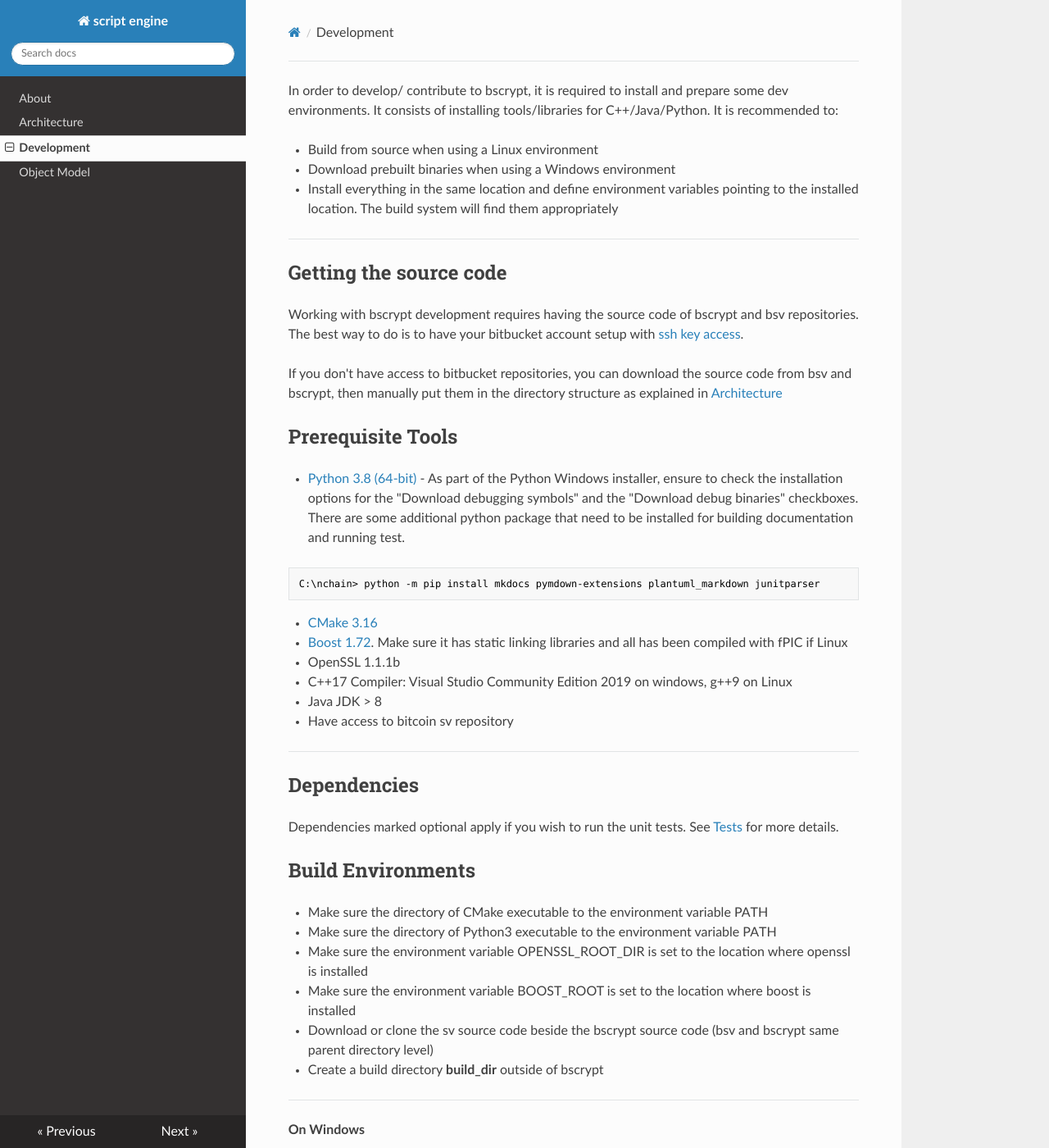
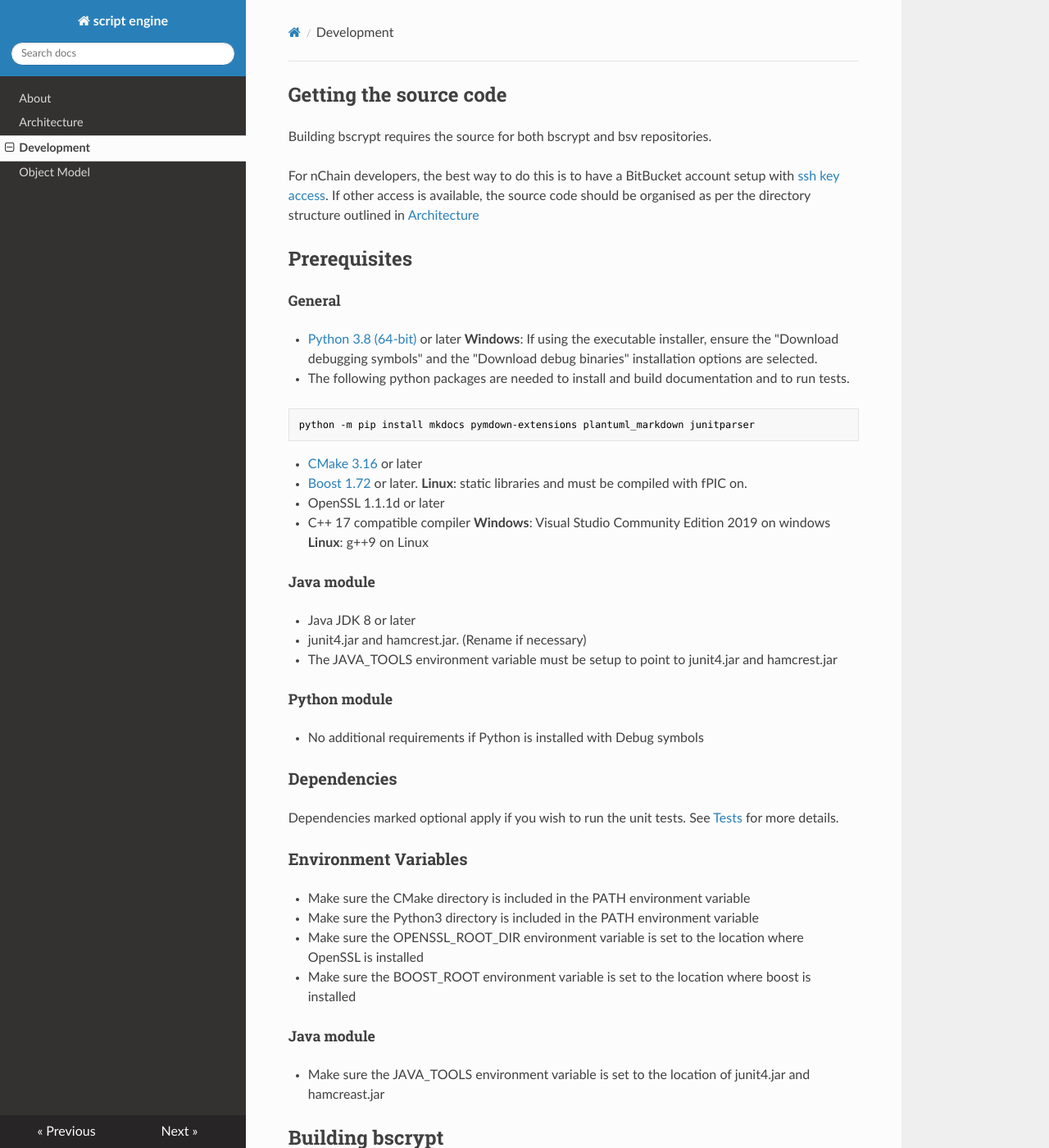
Before and after one commit to bitcoin-sv/bdk, an MkDocs documentation site: the page built from documentation/docs/DeveloperSetup.md, in a window 1280 px wide and 1400 px high. Shown: the whole window at 82% size. Built offline with MkDocs 1.6.1, drawn with Linux system fonts in a browser that asks for light colours; nearby versions of some CDN libraries; some of the changed text lies outside the part shown.

Commit message:
Updated documentation

````diff
--- a/documentation/docs/DeveloperSetup.md
+++ b/documentation/docs/DeveloperSetup.md
@@ -1,87 +1,92 @@
-In order to develop/ contribute to bscrypt, it is required to install and prepare some dev environments. It consists of installing tools/libraries for C++/Java/Python. It is recommended to:
+## Getting the source code
+Building bscrypt requires the source for both bscrypt and bsv repositories.
 
-- Build from source when using a Linux environment
-- Download prebuilt binaries when using a Windows environment
-- Install everything in the same location and define environment variables pointing to the installed location. The build system will find them appropriately
+For nChain developers, the best way to do this is to have a BitBucket account setup with [ssh key access](https://confluence.atlassian.com/bitbucket/set-up-an-ssh-key-728138079.html). If other access is available, the source code should be organised as per the directory structure outlined in [Architecture](Architecture.md)
 
----
+## Prerequisites
+##### General
+- [Python 3.8 (64-bit)](https://www.python.org/downloads/release/python-380/) or later
+**Windows**: If using the executable installer, ensure the "Download debugging symbols" and the "Download debug binaries" installation options are selected.
+- The following python packages are needed to install and build documentation and to run tests.
+```console
+python -m pip install mkdocs pymdown-extensions plantuml_markdown junitparser
+```
+- [CMake 3.16](https://cmake.org/download/) or later
+- [Boost 1.72](https://www.boost.org/doc/libs/1_72_0/) or later.
+**Linux**: static libraries and must be compiled with fPIC on.
+- OpenSSL 1.1.1d or later
+- C++ 17 compatible compiler
+**Windows**: Visual Studio Community Edition 2019 on windows
+**Linux**: g++9 on Linux
+##### Java module
+- Java JDK 8 or later
+- junit4.jar and hamcrest.jar. (Rename if necessary)
+- The JAVA_TOOLS environment variable must be setup to point to junit4.jar and hamcrest.jar
+##### Python module
+- No additional requirements if Python is installed with Debug symbols
 
-## Getting the source code
-Working with bscrypt development requires having the source code of bscrypt and bsv repositories. The best way to do is to have your bitbucket account setup with [ssh key access](https://confluence.atlassian.com/bitbucket/set-up-an-ssh-key-728138079.html).
-
-If you don't have access to bitbucket repositories, you can download the source code from bsv and bscrypt, then manually put them in the directory structure as explained in [Architecture](Architecture.md)
-
-## Prerequisite Tools
-- [Python 3.8 (64-bit)](https://www.python.org/downloads/release/python-380/) -
-As part of the Python Windows installer, ensure to check the installation options for the "Download debugging symbols" and the "Download debug binaries" checkboxes. There are some additional python package that need to be installed for building documentation and running test.
-```console
-C:\nchain> python -m pip install mkdocs pymdown-extensions plantuml_markdown junitparser
-```
-- [CMake 3.16](https://cmake.org/download/)
-- [Boost 1.72](https://www.boost.org/doc/libs/1_72_0/). Make sure it has static linking libraries and all has been compiled with fPIC if Linux
-- OpenSSL 1.1.1b
-- C++17 Compiler: Visual Studio Community Edition 2019 on windows, g++9 on Linux
-- Java JDK > 8
-- Have access to bitcoin sv repository
----
-
-## Dependencies
+### Dependencies
 Dependencies marked optional apply if you wish to run the unit tests. See [Tests](#Tests) for more details.
 
-## Build Environments
+### Environment Variables
 
-- Make sure the directory of CMake executable to the environment variable PATH
-- Make sure the directory of Python3 executable to the environment variable PATH
-- Make sure the environment variable OPENSSL_ROOT_DIR is set to the location where openssl is installed
-- Make sure the environment variable BOOST_ROOT is set to the location where boost is installed
-- Download or clone the sv source code beside the bscrypt source code (bsv and bscrypt same parent directory level)
-- Create a build directory **build_dir** outside of bscrypt
+- Make sure the CMake directory is included in the PATH environment variable
+- Make sure the Python3 directory is included in the PATH environment variable
+- Make sure the OPENSSL_ROOT_DIR environment variable is set to the location where OpenSSL is installed
+- Make sure the BOOST_ROOT environment variable is set to the location where boost is installed
+##### Java module
+- Make sure the JAVA_TOOLS environment variable is set to the location of junit4.jar and hamcreast.jar
 
----
+## Building bscrypt
+It is recommended that a build directory **build** is created outside of bscrypt source code directory. See [Architecture](Architecture.md).
 
-**On Windows**
+##### Windows
 
+From the build directory:
+
+To build bscrypt
 ```console
-C:\nchain\build_dir> cmake -G"Visual Studio 16 2019" -A x64 ..\bscrypt && cmake --build . --target ALL_BUILD --config Debug && cmake --build . --target ALL_BUILD --config Release
+cmake -G"Visual Studio 16 2019" -A x64 ..\bscrypt && cmake --build . --target ALL_BUILD --config Debug && cmake --build . --target ALL_BUILD --config Release
 ```
 
-If you wish to execute our test framework
+To run tests
 ```console
-C:\nchain\build_dir> ctest -C Release
+ctest -C Release
+```
+or
+```console
+ctest -C Debug
 ```
 
-If you wish to create a Windows installer program you will need to install [NSIS 3.04](https://nsis.sourceforge.io/Download)
+To create a Windows installer for bscrypt you will need to install [NSIS 3.04](https://nsis.sourceforge.io/Download), then
 ```console
-C:\nchain\build_dir> cpack -G NSIS -C Release
+cpack -G NSIS -C Release
 ```
 
-**On Linux**
+##### Linux
 
+From the build directory:
+
+To build bscrypt
 ```console
-nchain@build_dir:~$ cmake ../bscrypt -DCMAKE_BUILD_TYPE=Debug -DCUSTOM_SYSTEM_OS_NAME=Ubuntu; time -p make -j8
+cmake ../bscrypt -DCMAKE_BUILD_TYPE=Debug -DCUSTOM_SYSTEM_OS_NAME=Ubuntu; time -p make -j8
 ```
 
-If you wish to execute our test framework
+To run tests
 ```console
-nchain@build_dir:~$ ctest
+ctest
 ```
 
-If you wish to create a Linux distribution
+To create a Linux distribution
 ```console
-nchain@build_dir:~$ cpack -G TGZ
+cpack -G TGZ
 ```
 
----
-
-## Tests <a name="Tests"></a>
-
+## Tests
 Once the build tools and libraries are prepared, some post installation steps are required to let the bscrypt build system know how to find everything:
 
-**To run all tests**
-
+##### Linux
 ```console
-nchain@build_dir:~$ ctest             # or "make test" on linux
-
-C:\nchain\build_dir> ctest -C Release # On Windows
-C:\nchain\build_dir> ctest -C Debug   # On Windows
+make test
+ctest
 ```
````
Also changed, not shown: documentation/docs/Architecture.md (+12 -12 lines), README.md.
